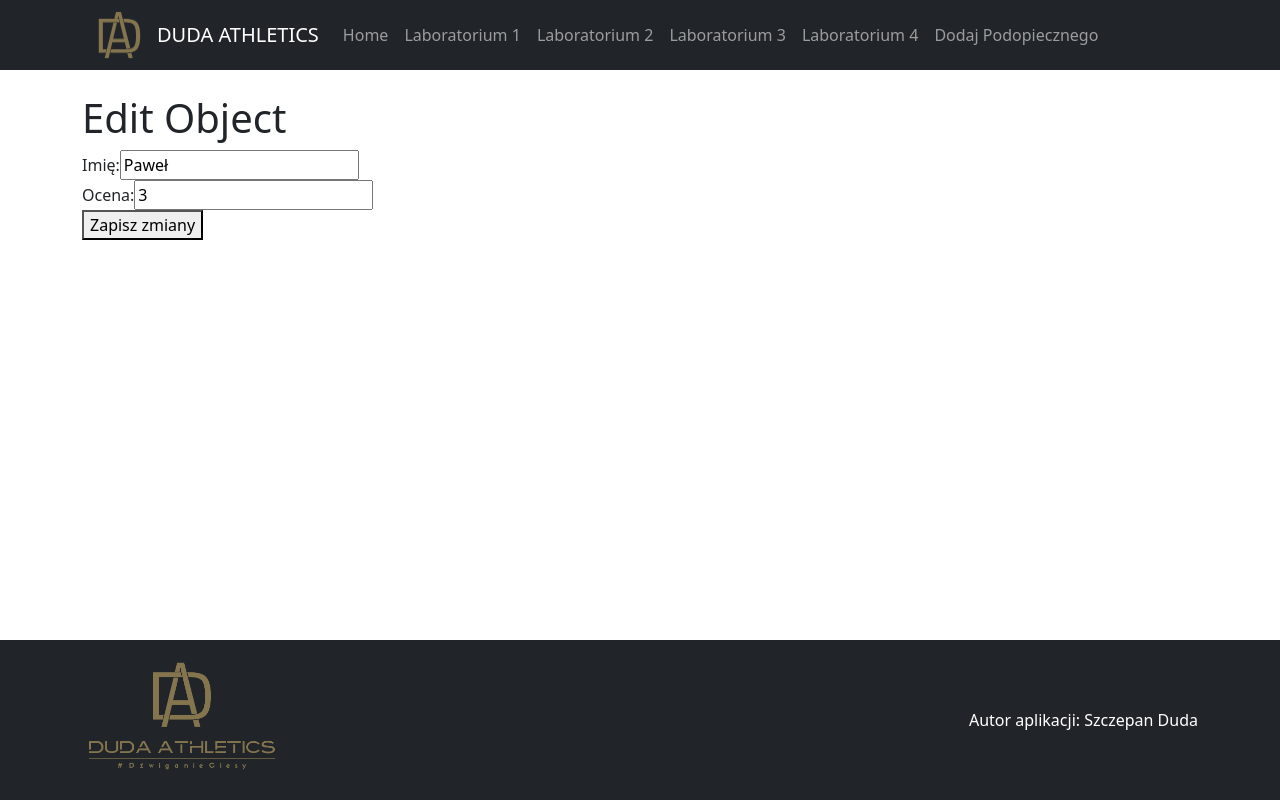
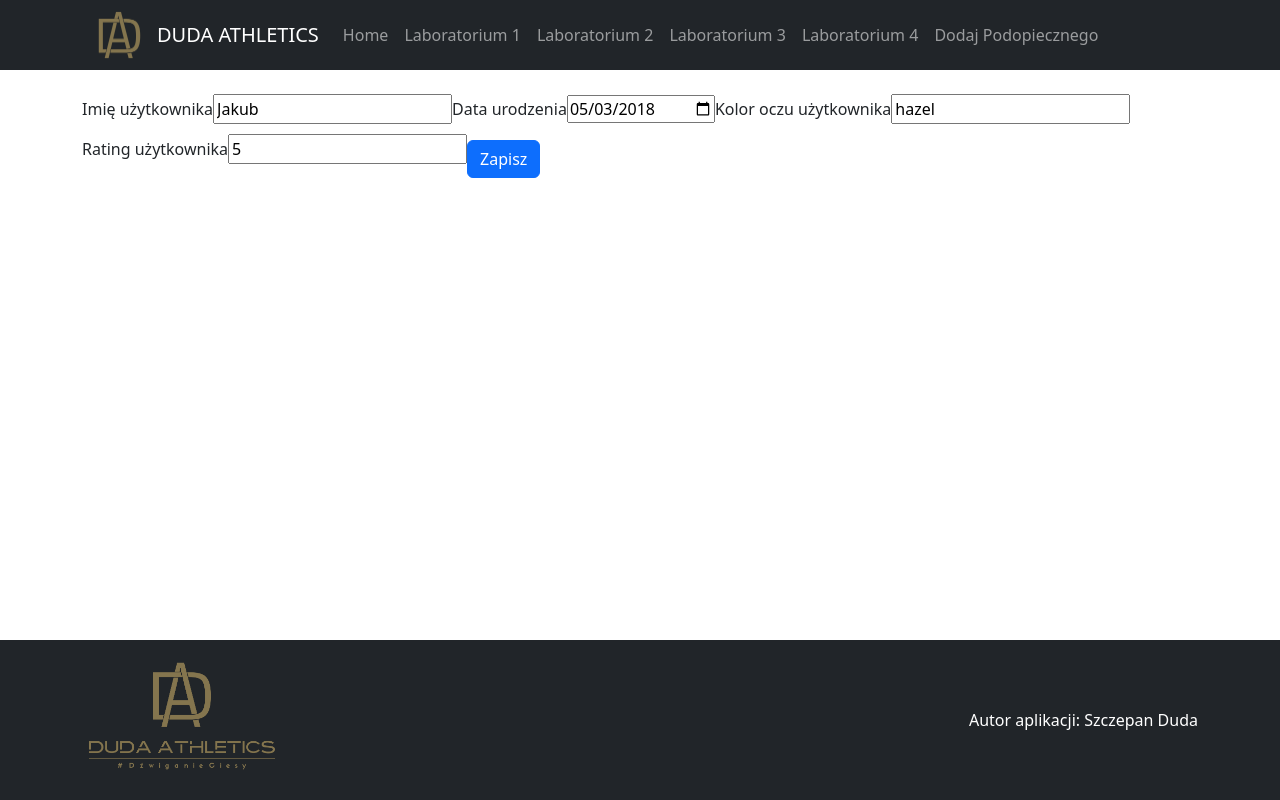
Before and after one commit to MortorAvent/DudaAthletics, a React (Vite) app: page /lab4/edit/1 in a window 1280 px wide. Built offline with nearby package versions, Linux system fonts and the light colour scheme.

Commit message:
Lab4 - Fix EditForm and AddForm

```diff
--- a/package.json
+++ b/package.json
@@ -13,7 +13,7 @@
     "bootstrap": "^5.3.3",
     "react": "^18.3.1",
     "react-bootstrap": "2.10.5",
-    "react-dom": "18.3.1",
+    "react-dom": "^18.3.1",
     "react-hook-form": "^7.54.0",
     "react-router-dom": "6.27.0"
   },
@@ -22,8 +22,8 @@
     "@types/react": "^18.3.10",
     "@types/react-dom": "^18.3.0",
     "@vitejs/plugin-react": "^4.3.2",
-    "eslint": "^9.11.1",
-    "eslint-plugin-react": "^7.37.0",
+    "eslint": "^9.16.0",
+    "eslint-plugin-react": "^7.37.2",
     "eslint-plugin-react-hooks": "^5.1.0-rc.0",
     "eslint-plugin-react-refresh": "^0.4.12",
     "globals": "^15.9.0",
--- a/src/components/AddForm.jsx
+++ b/src/components/AddForm.jsx
@@ -1,83 +1,67 @@
-import { useContext, useState } from 'react';
+import { useState, useContext } from "react";
+import { useNavigate } from "react-router-dom";
 import AppContext from '../data/AppContext';
+function CreateForm() {
+    const navigate = useNavigate();
+    const [errors, setErrors] = useState([]);
+    const [isSending, setSending] = useState(false);
+    const context = useContext(AppContext);
+    const dispatch = context.dispatch;
 
-const allowedEyeColors = ['brown', 'blue', 'green', 'hazel'];
+    const onSubmit = async (e) => {
+        e.preventDefault();
+        const data = new FormData(e.target);
+        if (data.get("name").charAt(0) !== data.get("name").charAt(0).toUpperCase()) {
+            setErrors([...errors, "Nazwa użytkownika musi zaczynać się od wielkiej litery"]);
+            return;
+        }
 
-function CreateForm() {
-  const { dispatch } = useContext(AppContext);
-  const [errors, setErrors] = useState([]);
+        if (errors.length != 0) {
+            return;
+        }
 
-  const handleSubmit = e => {
-    e.preventDefault();
+        setSending(true);
+        await new Promise((resolve) => setTimeout(resolve, 1000));
+        dispatch({
+            type: "add",
+            data: {
+                id: Date.now(),
+                name: data.get("name"),
+                birth: data.get("birth"),
+                eyes: data.get("eyes"),
+                rating: Number(data.get("rating"))
+            }
+        });
+        setSending(false);
 
-    const form = e.target;
-    const newItem = {
-      name: form.name.value,
-      birth: form.birth.value,
-      eyes: form.eyes.value,
-      rating: parseInt(form.rating.value),
+        for (let key of data.keys()) {
+            e.target[key].value = "";
+        }
+        navigate("/lab1", { replace: true });
     };
 
-    const newErrors = [];
+    return (
+       <form onSubmit={onSubmit}>
 
-    if (!/^[A-Z]/.test(newItem.name)) {
-      newErrors.push('Imię musi zaczynać się od dużej litery');
-    }
+        {/* {"id":2,"name":"Ola","birth":"1983-12-02","eyes":"brown","rating":7}, */}
+        {/* edit na react hook form */}
 
-    if (!allowedEyeColors.includes(newItem.eyes.toLowerCase())) {
-      newErrors.push(
-        'Kolor oczu musi być jednym z dozwolonych: ' +
-          allowedEyeColors.join(', ')
-      );
-    }
+        <label htmlFor="name">Imię użytkownika</label>
+        <input type="text" id="name" name="name" placeholder="Wpisz imię użytkownika" minLength="3" maxLength="40" required />
 
-    if (new Date(newItem.birth) > new Date()) {
-      newErrors.push('Data urodzenia nie może być z przyszłości');
-    }
+        <label htmlFor="birth">Nazwa użytkownika</label>
+        <input type="date" id="birth" name="birth" required />
 
-    if (isNaN(newItem.rating) || newItem.rating < 0 || newItem.rating > 10) {
-      newErrors.push('Ocena musi być liczbą od 0 do 10');
-    }
+        <label htmlFor="eyes">Kolor oczu użytkownika</label>
+        <input type="text" id="eyes" name="eyes" placeholder="Wpisz kolor oczu" minLength="3" maxLength="20" required />
 
-    if (newErrors.length > 0) {
-      setErrors(newErrors);
-      return;
-    }
+        <label htmlFor="rating">Rating użytkownika</label>
+        <input type="number" id="rating" name="rating" min="0" max="10" required />
 
-    dispatch({
-      type: 'add',
-      item: newItem,
-    });
-
-    form.reset();
-    alert('Obiekt został dodany!');
-  };
-
-  return (
-    <form onSubmit={handleSubmit}>
-      <h1>Dodaj Podopiecznego</h1>
-
-      {errors.length > 0 && (
-        <div className="error-messages">
-          {errors.map((error, index) => (
-            <p key={index} className="error">
-              {error}
-            </p>
-          ))}
-        </div>
-      )}
-
-      <label>Imię:<input type="text" name="name" maxLength={50} required /></label>
-      <br />
-      <label>Data Urodzenia:<input type="date" name="birth" required /></label>
-      <br />
-      <label>Kolor Oczu:<input type="text" name="eyes" maxLength={20} required /></label>
-      <br />
-      <label> Ocena:<input type="number" name="rating" min={0} max={10} required /></label>
-      <br />
-      <button type="submit">Dodaj</button>
-    </form>
-  );
+        <button type="submit" className="btn btn-primary mt-3" disabled={isSending}>Zapisz</button>
+        <button type="reset" className="btn btn-primary mt-3">Wyczyść</button>
+       </form>
+    );
 }
 
 export default CreateForm;
--- a/src/components/EditForm.jsx
+++ b/src/components/EditForm.jsx
@@ -1,64 +1,49 @@
-import { useContext, useEffect } from "react";
+import { useContext } from "react";
 import { useForm } from "react-hook-form";
 import { useParams, useNavigate } from "react-router-dom";
-import AppContext from "../data/AppContext";
-
+import AppContext from '../data/AppContext';
 function EditForm() {
     const { id } = useParams();
-    const { items, dispatch } = useContext(AppContext);
+    const context = useContext(AppContext);
+    const { register, handleSubmit, formState: { errors } } = useForm({
+        defaultValues: context.items.find(item => item.id === Number(id))
+    });
     const navigate = useNavigate();
-
-    const { register, handleSubmit, setValue, formState: { errors } } = useForm();
-
-    useEffect(() => {
-        const itemToEdit = items.find((item) => item.id === parseInt(id));
-        if (itemToEdit) {
-            setValue("id", itemToEdit.id);
-            setValue("name", itemToEdit.name);
-            setValue("rating", itemToEdit.rating);
-        }
-    }, [id, items, setValue]);
-
+    const dispatch = context.dispatch;
     const onSubmit = (data) => {
         dispatch({
-            type: "EDIT_ITEM",
-            payload: { id: parseInt(data.id), name: data.name, rating: parseFloat(data.rating) },
+            type: "edit",
+            data: {
+                id: Number(id),
+                name: data.name,
+                birth: data.birth,
+                eyes: data.eyes,
+                rating: Number(data.rating)
+            }
         });
-        navigate("/");
+        navigate("/lab1");
     };
+    return (
+        <form onSubmit={handleSubmit(onSubmit)}>
+            <input type="hidden" {...register("id")} />
 
-    return (
-        <div>
-            <h1>Edit Object</h1>
-            <form onSubmit={handleSubmit(onSubmit)}>
+            <label htmlFor="name">Imię użytkownika</label>
+            <input type="text" id="name" {...register("name", { required: true, minLength: 3, maxLength: 40 })} />
+            {errors.name && <p className="text-danger">Imię użytkownika jest wymagane i musi mieć od 3 do 40 znaków.</p>}
 
-                <input type="hidden" {...register("id")} />
+            <label htmlFor="birth">Data urodzenia</label>
+            <input type="date" id="birth" {...register("birth", { required: true })} />
+            {errors.birth && <p className="text-danger">Data urodzenia jest wymagana.</p>}
 
-                <div>
-                    <label htmlFor="name">Imię:</label>
-                    <input
-                        id="name"
-                        {...register("name", { required: "Name is required", maxLength: 50 })}
-                    />
-                    {errors.name && <p className="text-danger">{errors.name.message}</p>}
-                </div>
-                <div>
-                    <label htmlFor="rating">Ocena:</label>
-                    <input
-                        type="number"
-                        id="rating"
-                        {...register("rating", {
-                            required: "Rating is required",
-                            min: { value: 0, message: "Rating must be at least 0" },
-                            max: { value: 10, message: "Rating cannot exceed 10" },
-                        })}
-                    />
-                    {errors.rating && <p className="text-danger">{errors.rating.message}</p>}
-                </div>
-                <button type="submit">Zapisz zmiany</button>
-            </form>
-        </div>
+            <label htmlFor="eyes">Kolor oczu użytkownika</label>
+            <input type="text" id="eyes" {...register("eyes", { required: true, minLength: 3, maxLength: 20 })} />
+            {errors.eyes && <p className="text-danger">Kolor oczu jest wymagany i musi mieć od 3 do 20 znaków.</p>}
+
+            <label htmlFor="rating">Rating użytkownika</label>
+            <input type="number" id="rating" {...register("rating", { required: true, min: 0, max: 10 })} />
+            {errors.rating && <p className="text-danger">Rating użytkownika jest wymagany i musi być w zakresie od 0 do 10.</p>}
+            <button type="submit" className="btn btn-primary mt-3">Zapisz</button>
+        </form>
     );
 }
-
 export default EditForm;
--- a/src/components/FlexContainer.jsx
+++ b/src/components/FlexContainer.jsx
@@ -1,27 +1,17 @@
-import PropTypes from 'prop-types';
-import { Container, Row, Col } from 'react-bootstrap';
 import { useContext } from 'react';
 import AppContext from '../data/AppContext';
 
 function FlexContainer({ element: Element }) {
-  const context = useContext(AppContext);
-  const { items, dispatch } = context;
+    const context = useContext(AppContext);
+    const data = context.items;
 
-  return (
-    <Container>
-      <Row>
-        {items.map((item, index) => (
-          <Col key={index} xs={12} sm={6} md={4} lg={3} className="mb-4">
-            <Element {...item} dispatch={dispatch} />
-          </Col>
-        ))}
-      </Row>
-    </Container>
-  );
+    return (
+        <div className="d-flex justify-content-center flex-wrap mt-3">
+            {data.map((item) => (
+                <Element key={item.id} {...item} />
+            ))}
+        </div>
+    );
 }
 
-FlexContainer.propTypes = {
-  element: PropTypes.elementType.isRequired,
-};
-
 export default FlexContainer;
--- a/src/data/module-data.js
+++ b/src/data/module-data.js
@@ -1,12 +1,12 @@
 export const data = [
-  {"id":1,"name":"Paweł","birth":"1975-10-24","eyes":"gray","rating":3},
-  {"id":2,"name":"Łukasz","birth":"1983-02-28","eyes":"hazel","rating":5},
-  {"id":3,"name":"Andrzej","birth":"2002-03-13","eyes":"blue","rating":1},
-  {"id":4,"name":"Andrzej","birth":"2015-04-13","eyes":"hazel","rating":9},
-  {"id":5,"name":"Marcin","birth":"1961-05-04","eyes":"brown","rating":0},
-  {"id":6,"name":"Paweł","birth":"1968-03-12","eyes":"hazel","rating":7},
-  {"id":7,"name":"Szczepan","birth":"1983-03-06","eyes":"green","rating":1},
-  {"id":8,"name":"Natalia","birth":"2024-04-02","eyes":"blue","rating":7},
-  {"id":9,"name":"Tomasz","birth":"1991-02-26","eyes":"hazel","rating":10},
-  {"id":10,"name":"Jakub","birth":"1997-02-23","eyes":"brown","rating":1},
+  {"id":1,"name":"Jakub","birth":"2018-05-03","eyes":"hazel","rating":5},
+  {"id":2,"name":"Jakub","birth":"1963-11-26","eyes":"hazel","rating":9},
+  {"id":3,"name":"Paulina","birth":"1967-02-03","eyes":"green","rating":7},
+  {"id":4,"name":"Józef","birth":"1989-03-25","eyes":"hazel","rating":1},
+  {"id":5,"name":"Marcin","birth":"1981-01-08","eyes":"hazel","rating":3},
+  {"id":6,"name":"Szczepan","birth":"2011-06-04","eyes":"blue","rating":8},
+  {"id":7,"name":"Jakub","birth":"1980-12-10","eyes":"blue","rating":10},
+  {"id":8,"name":"Łukasz","birth":"2019-10-08","eyes":"hazel","rating":9},
+  {"id":9,"name":"Natalia","birth":"2012-03-27","eyes":"blue","rating":5},
+  {"id":10,"name":"Józef","birth":"2021-03-13","eyes":"brown","rating":2},
 ];
--- a/src/pages/Lab1Page.jsx
+++ b/src/pages/Lab1Page.jsx
@@ -1,36 +1,44 @@
-import { data } from '../data/module-data';
+import { useContext } from 'react';
+import RatingBar from '../components/RatingBar';
+import AppContext from '../data/AppContext';
 import { useNavigate } from 'react-router-dom';
 function Lab1Page() {
+    const context = useContext(AppContext);
     const navigate = useNavigate();
-
-  const goToPersonDetails = person => {
-    navigate(`/lab2?id=${person.id}`);
-  };
+    const dispatch = context.dispatch;
+    const items = context.items;
 
     return (
-    <div className="container mt-4">
-      <h1 className="text-center mb-4">Lab 1</h1>
-      <h3 className="text-center mb-4">Lista podopiecznych:</h3>
-
-      <div className="row">
-        {data.map(person => (
-          <div key={person.id} className="col-md-4 mb-4">
-            <div className="card h-100">
-              <div className="card-body">
-                <h5 className="card-title">{person.name}</h5>
+        <>
+            <h1>Laboratorium 1</h1>
+            <ul className="list-unstyled">
+                {items.map((person) => (
+                    <li key={person.id} className="d-flex justify-content-between align-items-center mb-2">
+                        <span>{person.name}</span>
+                        <div className="ms-auto me-2">
+                            <RatingBar rate={person.rating} />
                         </div>
-              <div className="card-footer">
+                        <div>
                             <button
-                  onClick={() => goToPersonDetails(person)}
-                  className="btn btn-primary">
-                  View Profile
+                                onClick={() => navigate(`/lab4/edit/${person.id}`)}
+                                className="btn btn-primary btn-sm me-2">
+                                Edit
+                            </button>
+                            <button
+                                onClick={() => dispatch({ type: "delete", id: person.id })}
+                                className="btn btn-danger btn-sm me-2">
+                                Delete
+                            </button>
+                            <button
+                                onClick={() => dispatch({ type: "rate", id: person.id })}
+                                className="btn btn-warning btn-sm">
+                                Rate
                             </button>
                         </div>
-            </div>
-          </div>
+                    </li>
                 ))}
-      </div>
-    </div>
+            </ul>
+        </>
     );
 }
 
```
Also changed, not shown: 1 other file (tests, documents, lock files or other folders). Lines whose indentation alone changed are shown as unchanged.
